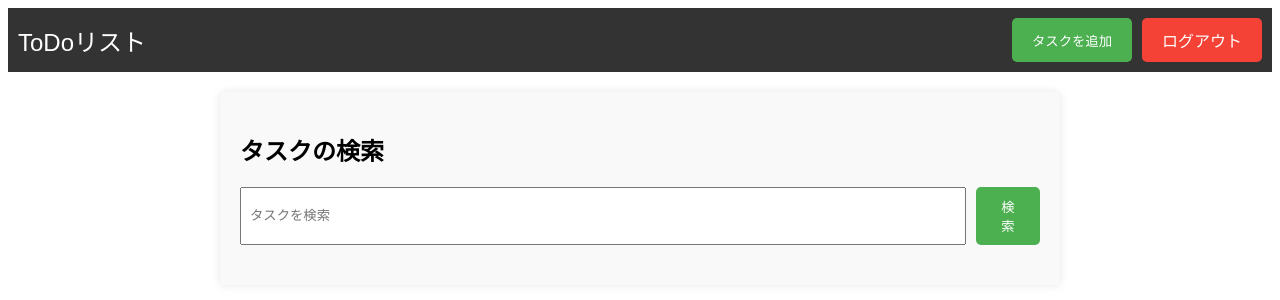
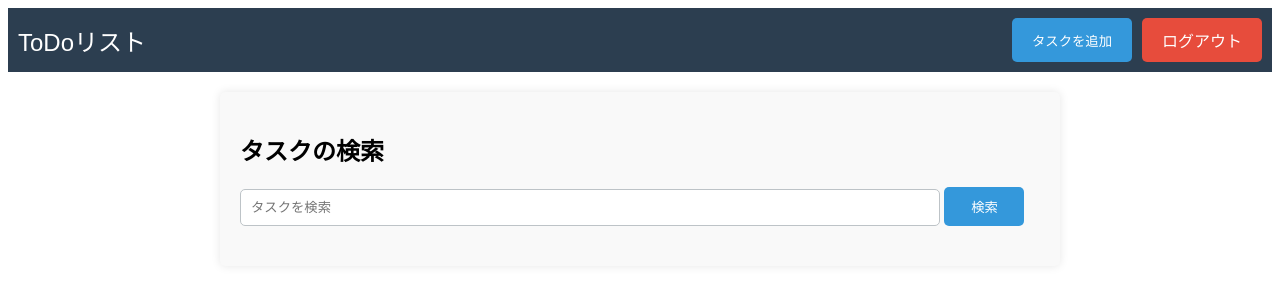
Before and after one commit to kazucch0925/flask_ecs_test, a Flask app: page / in a window 1280 px wide. Shown: the top 300 px of the page. Run offline with Flask 3, Linux system fonts and the light colour scheme; the visitor is signed in with stand-in values (Sample User, id 1); data that the repository does not hold is empty.

Commit message:
mainpage design modified

```diff
--- a/static/styles.css
+++ b/static/styles.css
@@ -5,7 +5,7 @@ body {
 }
 
 .navbar {
-    background-color: #333;
+    background-color: #2c3e50;
     color: white;
     padding: 10px;
     display: flex;
@@ -23,7 +23,7 @@ body {
 }
 
 .nav-buttons button, .nav-buttons a {
-    background-color: #4CAF50;
+    background-color: #3498db;
     color: white;
     border: none;
     padding: 10px 20px;
@@ -33,7 +33,7 @@ body {
 }
 
 .nav-buttons a {
-    background-color: #f44336; /* ログアウトボタンのスタイルを赤に */
+    background-color: #e74c3c; /* ログアウトボタンのスタイルを赤に */
 }
 
 .nav-buttons button:hover, .nav-buttons a:hover {
@@ -81,9 +81,26 @@ body {
     opacity: 0.8;
 }
 
-.search-group {
-    display: flex;
-    gap: 10px;
+/* 検索ボックスのスタイルを調整 */
+.search-group input {
+    width: calc(100% - 100px);
+    padding: 10px;
+    border: 1px solid #bdc3c7;
+    border-radius: 5px;
+}
+
+.search-group button {
+    width: 80px;
+    padding: 10px;
+    background-color: #3498db;
+    color: white;
+    border: none;
+    border-radius: 5px;
+    cursor: pointer;
+}
+
+.search-group button:hover {
+    opacity: 0.8;
 }
 
 .todo-list {
@@ -93,10 +110,13 @@ body {
 
 .todo-list li {
     padding: 10px;
-    background-color: #fff;
-    border: 1px solid #ddd;
+    background-color: #ecf0f1;
+    border: 1px solid #bdc3c7;
     margin-bottom: 10px;
     border-radius: 5px;
+    display: flex;
+    justify-content: space-between;
+    align-items: center;
 }
 
 .modal {
```
